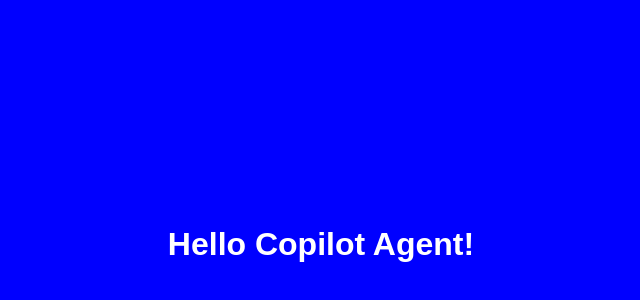
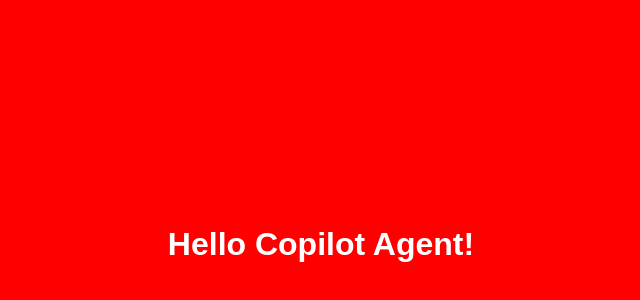
Before and after one commit to hsiangchou-eaton/copilot-agent-demo, a Next.js app: page / in a window 1280 px wide. Shown: the part 94-394 px from the top of the page, without its empty margins (319-959 px from the left). Built offline with nearby package versions, Linux system fonts and the light colour scheme.

Commit message:
Change homepage background color from blue to red
Co-authored-by: hsiangchou-eaton <116081620+hsiangchou-eaton@users.noreply.github.com>

```diff
--- a/src/app/page.js
+++ b/src/app/page.js
@@ -1,6 +1,6 @@
 export default function Home() {
   return (
-    <div style={{ backgroundColor: 'blue', height: '100vh' }}>
+    <div style={{ backgroundColor: 'red', height: '100vh' }}>
       <h1 style={{ color: 'white', textAlign: 'center', paddingTop: '40vh' }}>
         Hello Copilot Agent!
       </h1>
```
